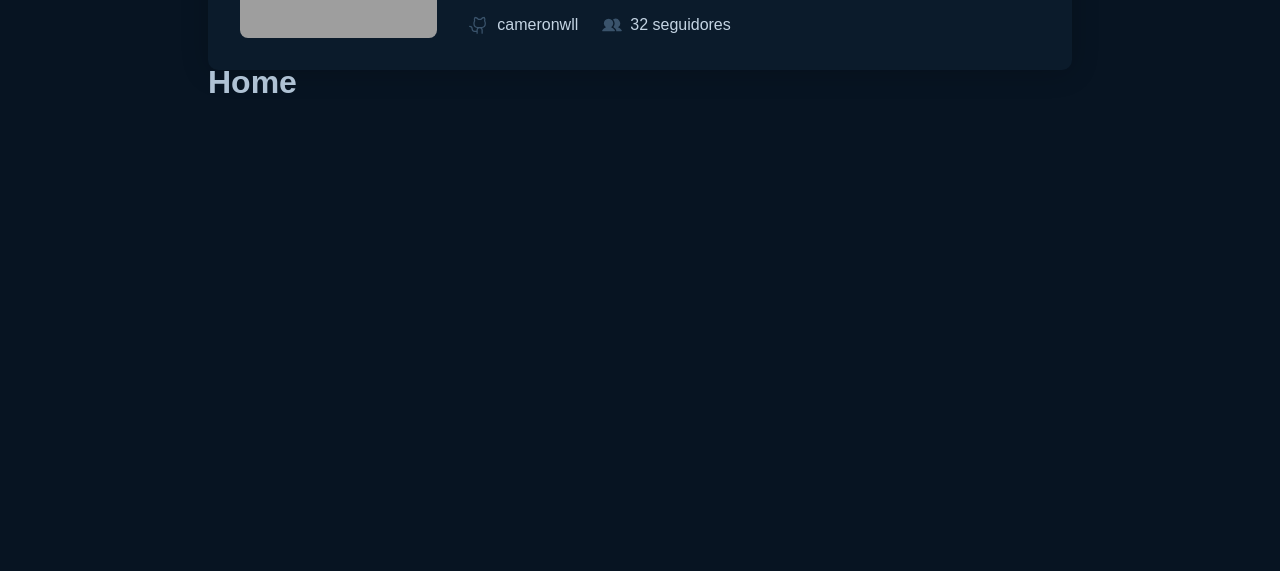
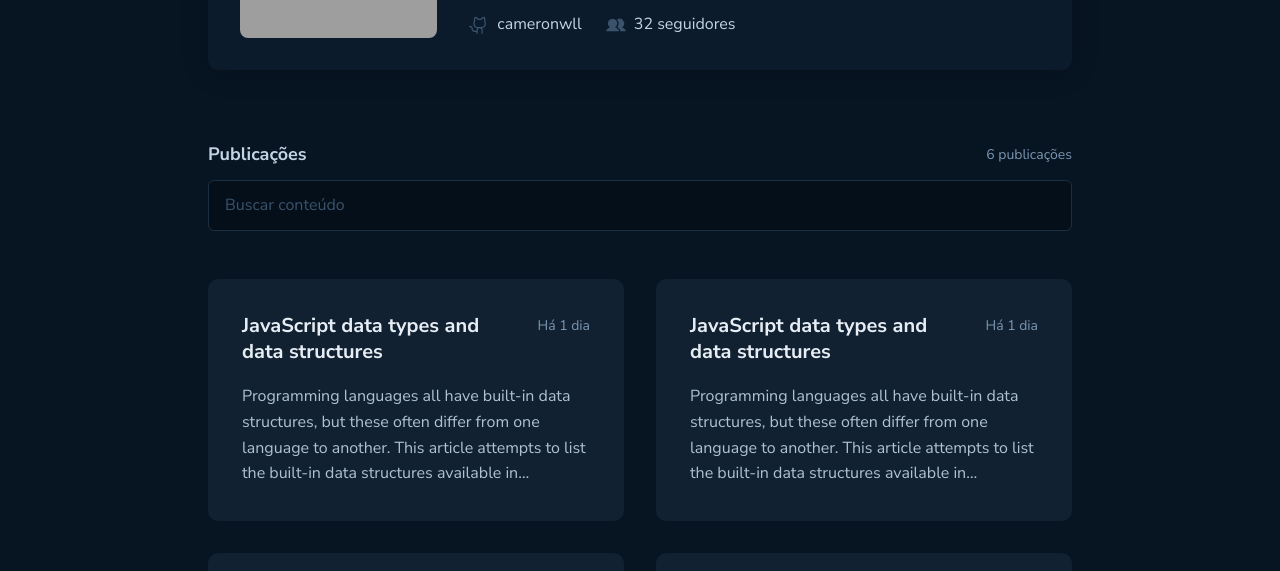
Before and after one commit to edusmpaio/ignite-github-blog, a React (Vite) app: page / in a window 1280 px wide. Shown: the part 354-925 px from the top of the page. Before the commit the page ends 800 px from the top, so only its background shows below. Built offline with nearby package versions, Linux system fonts and the light colour scheme; grey boxes are pictures that could not be loaded.

Commit message:
feat: finish home layout

```diff
--- a/src/pages/Home/index.tsx
+++ b/src/pages/Home/index.tsx
@@ -1,10 +1,46 @@
 import { Profile } from './components/Profile'
+import {
+  HomeContainer,
+  HomeHeader,
+  PostCard,
+  PostCards,
+  SearchInput,
+} from './styles'
 
 export function Home() {
   return (
     <>
       <Profile />
-      <h1>Home</h1>
+
+      <HomeContainer>
+        <HomeHeader>
+          <div>
+            <strong>Publicações</strong>
+            <span>6 publicações</span>
+          </div>
+
+          <form>
+            <SearchInput type="text" placeholder="Buscar conteúdo" />
+          </form>
+        </HomeHeader>
+
+        <PostCards>
+          {Array.from({ length: 6 }).map((_, i) => (
+            <PostCard to={`/post/${i + 1}`} key={i}>
+              <div>
+                <strong>JavaScript data types and data structures</strong>
+                <span>Há 1 dia</span>
+              </div>
+              <p>
+                Programming languages all have built-in data structures, but
+                these often differ from one language to another. This article
+                attempts to list the built-in data structures available in
+                JavaScript and what properties they have.
+              </p>
+            </PostCard>
+          ))}
+        </PostCards>
+      </HomeContainer>
     </>
   )
 }
--- /dev/null
+++ b/src/pages/Home/styles.ts
@@ -0,0 +1,95 @@
+import styled from 'styled-components'
+import { Link } from 'react-router-dom'
+
+export const HomeContainer = styled.div`
+  display: flex;
+  flex-direction: column;
+  gap: 3rem;
+  margin-top: 4.5rem;
+`
+
+export const HomeHeader = styled.div`
+  display: flex;
+  flex-direction: column;
+  gap: 0.75rem;
+
+  div {
+    display: flex;
+    align-items: center;
+    justify-content: space-between;
+
+    strong {
+      color: ${(props) => props.theme['gray-100']};
+      font-size: 1.125rem;
+    }
+
+    span {
+      color: ${(props) => props.theme['gray-300']};
+      font-size: 0.875rem;
+    }
+  }
+`
+
+export const SearchInput = styled.input`
+  padding: 0.75rem 1rem;
+  font-size: 1rem;
+  color: ${(props) => props.theme['gray-200']};
+  background: ${(props) => props.theme['gray-900']};
+  border: 1px solid ${(props) => props.theme['gray-500']};
+  border-radius: 6px;
+  outline: none;
+  width: 100%;
+
+  &:focus {
+    border-color: ${(props) => props.theme['blue-500']};
+  }
+
+  &::placeholder {
+    color: ${(props) => props.theme['gray-400']};
+  }
+`
+
+export const PostCards = styled.div`
+  display: grid;
+  grid-template-columns: 1fr 1fr;
+  grid-gap: 2rem;
+`
+
+export const PostCard = styled(Link)`
+  text-decoration: none;
+  padding: 2rem;
+  background: ${(props) => props.theme['gray-600']};
+  border-radius: 10px;
+  border: 2px solid transparent;
+
+  &:hover {
+    border-color: ${(props) => props.theme['gray-400']};
+  }
+
+  div {
+    display: flex;
+    align-items: flex-start;
+    gap: 1rem;
+    margin-bottom: 1.25rem;
+
+    strong {
+      flex: 1;
+      font-size: 1.25rem;
+      color: ${(props) => props.theme['gray-50']};
+    }
+
+    span {
+      font-size: 0.875rem;
+      color: ${(props) => props.theme['gray-300']};
+    }
+  }
+
+  p {
+    -webkit-line-clamp: 4;
+    overflow: hidden;
+    text-overflow: ellipsis;
+    display: -webkit-box;
+    -webkit-box-orient: vertical;
+    color: ${(props) => props.theme['gray-200']};
+  }
+`
--- a/src/styles/global.ts
+++ b/src/styles/global.ts
@@ -13,7 +13,7 @@ export const GlobalStyle = createGlobalStyle`
   }
 
   body, input, button, textarea {
-    font-family: 'Nunito', sans-serif;
+    font-family: "Nunito Sans", sans-serif;
     line-height: 160%;
   }
 `
```
